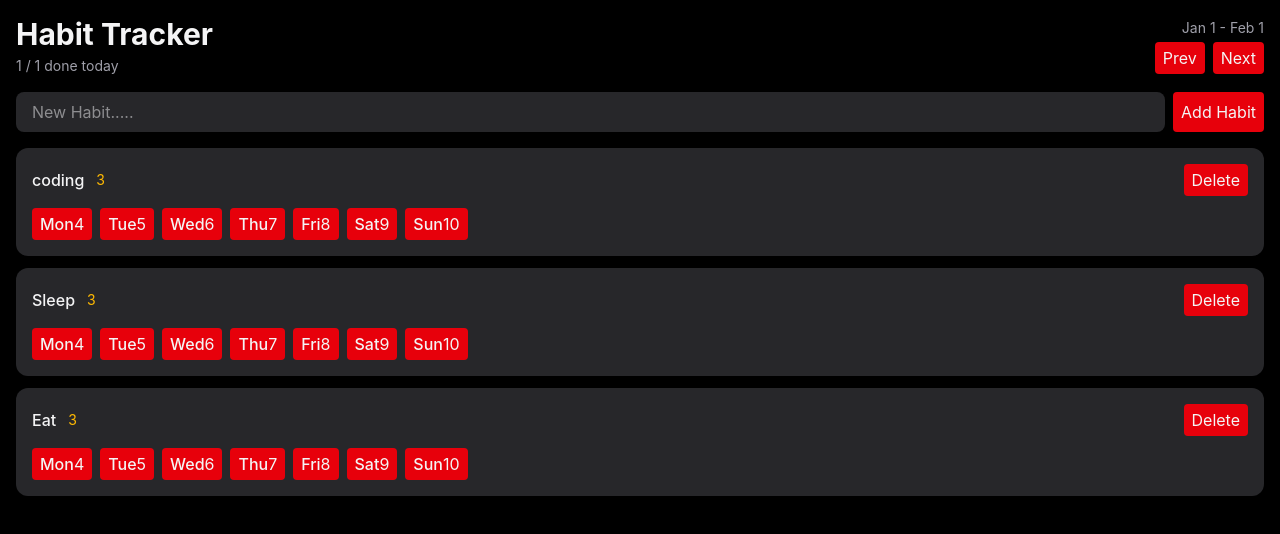
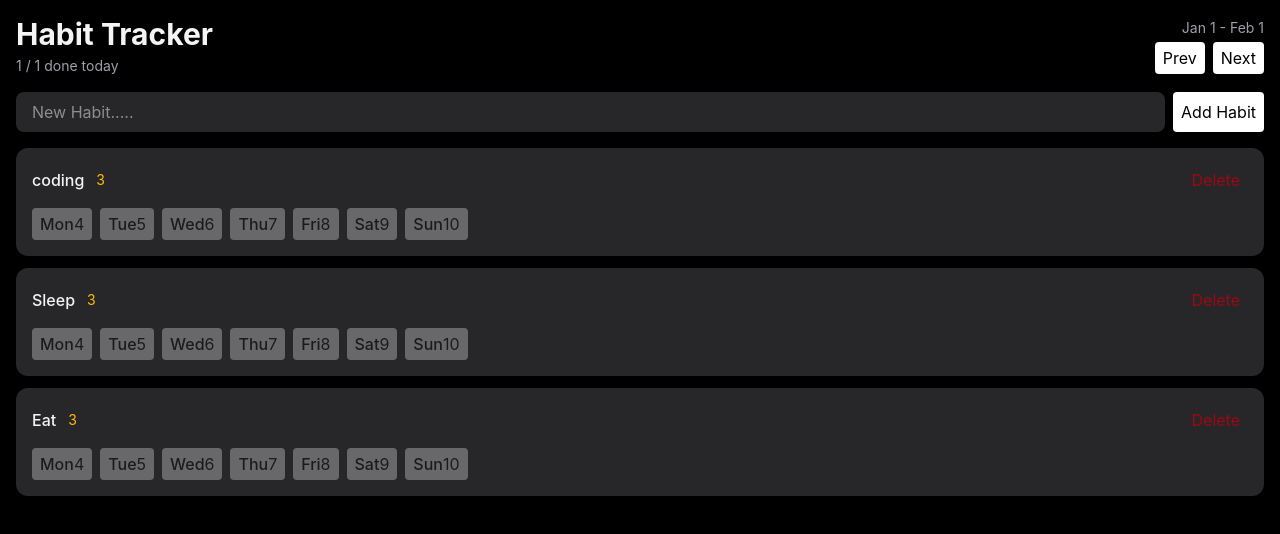
Before and after one commit to JonBaldwinAlmarez/habit-tracker, a React (Vite) app: page / in a window 1280 px wide. Shown: the top 534 px of the page. Built offline with nearby package versions, Linux system fonts and the light colour scheme.

Commit message:
Style: change button styling

```diff
--- a/src/components/Button.tsx
+++ b/src/components/Button.tsx
@@ -1,18 +1,30 @@
-import { type ReactNode } from "react";
+import type { ComponentProps } from "react";
 
-interface ButtonProps {
-	children: ReactNode;
-	disabled?: boolean;
+type Variant = "primary" | "secondary" | "ghost-destruction";
+
+type ButtonProps = {
+	variant?: Variant;
+} & ComponentProps<"button">;
+
+function getVarientStyles(variant: Variant) {
+	switch (variant) {
+		case "primary":
+			return "bg-white hover:bg-gray-400 text-black";
+		case "secondary":
+			return "bg-zinc-700 hover:bg-zinc-600 text-zinc-400";
+		case "ghost-destruction":
+			return "hover:bg-red-800 text-red-800 hover:text-red-200";
+		default:
+			throw new Error(`Invalid Varient ${variant satisfies never}`);
+	}
 }
 
-const Button = ({ children, disabled = false }: ButtonProps) => {
+const Button = ({ variant = "primary", ...props }: ButtonProps) => {
 	return (
 		<button
-			disabled={disabled}
-			className="bg-red-600 hover:bg-red-400 transition-colors rounded py-1 px-2 disabled:opacity-30 disabled:cursor-not-allowed"
-		>
-			{children}
-		</button>
+			{...props}
+			className={`${getVarientStyles(variant)} transition-colors rounded py-1 px-2 disabled:opacity-30 disabled:cursor-not-allowed`}
+		></button>
 	);
 };
 
--- a/src/components/HabitList.tsx
+++ b/src/components/HabitList.tsx
@@ -27,12 +27,12 @@ function HabitItem({ habit }: HabitItemProps) {
 					<span className="font-medium">{habit.habit}</span>
 					<span className="text-sm text-amber-400"> 3 </span>
 				</div>
-				<Button>Delete</Button>
+				<Button variant="ghost-destruction">Delete</Button>
 			</div>
 
 			<div className="flex gap-2">
 				{visibledates.map((date) => (
-					<Button key={date.toISOString()}>
+					<Button key={date.toISOString()} disabled>
 						<span className="font-medium">{format(date, "EEE")}</span>
 						<span>{format(date, "d")}</span>
 					</Button>
```
